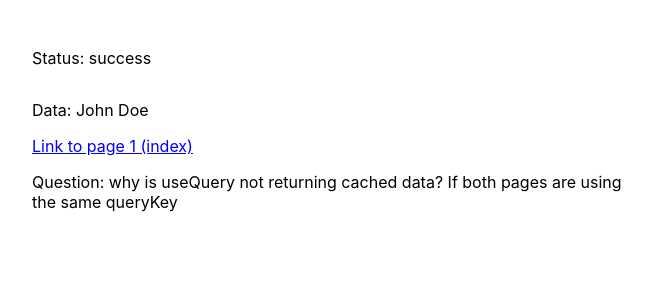
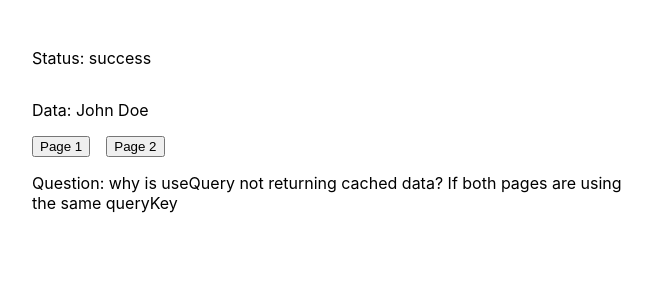
Before and after one commit to mcgrealife/tanstack-nextjs-minimal, a Next.js app: page /page2 in a window 1280 px wide. Shown: the top 300 px of the page, without its empty margins (0-652 px from the left). Built offline with nearby package versions, Linux system fonts and the light colour scheme.

Commit message:
add open in gitpod button; simplify example

```diff
--- a/src/pages/page2.tsx
+++ b/src/pages/page2.tsx
@@ -15,9 +15,14 @@ const Page2 = () => {
     <main>
       <p>Status: {status}</p>
       <p>Data: {data?.name}</p>
-      <Link href='/'>
-        <a>Link to page 1 (index)</a>
-      </Link>
+      <div id='links'>
+        <Link href='/'>
+          <button>Page 1</button>
+        </Link>
+        <Link href='/page2'>
+          <button>Page 2</button>
+        </Link>
+      </div>
       <p>
         Question: why is useQuery not returning cached data? If both pages are
         using the same queryKey
--- a/styles/globals.css
+++ b/styles/globals.css
@@ -34,3 +34,8 @@ main {
 li {
   padding-bottom: 1rem;
 }
+
+#links {
+  display: flex;
+  gap: 1rem
+}
```
Also changed, not shown: src/pages/index.tsx (+6 -3 lines), 1 other file (tests, documents, lock files or other folders).
